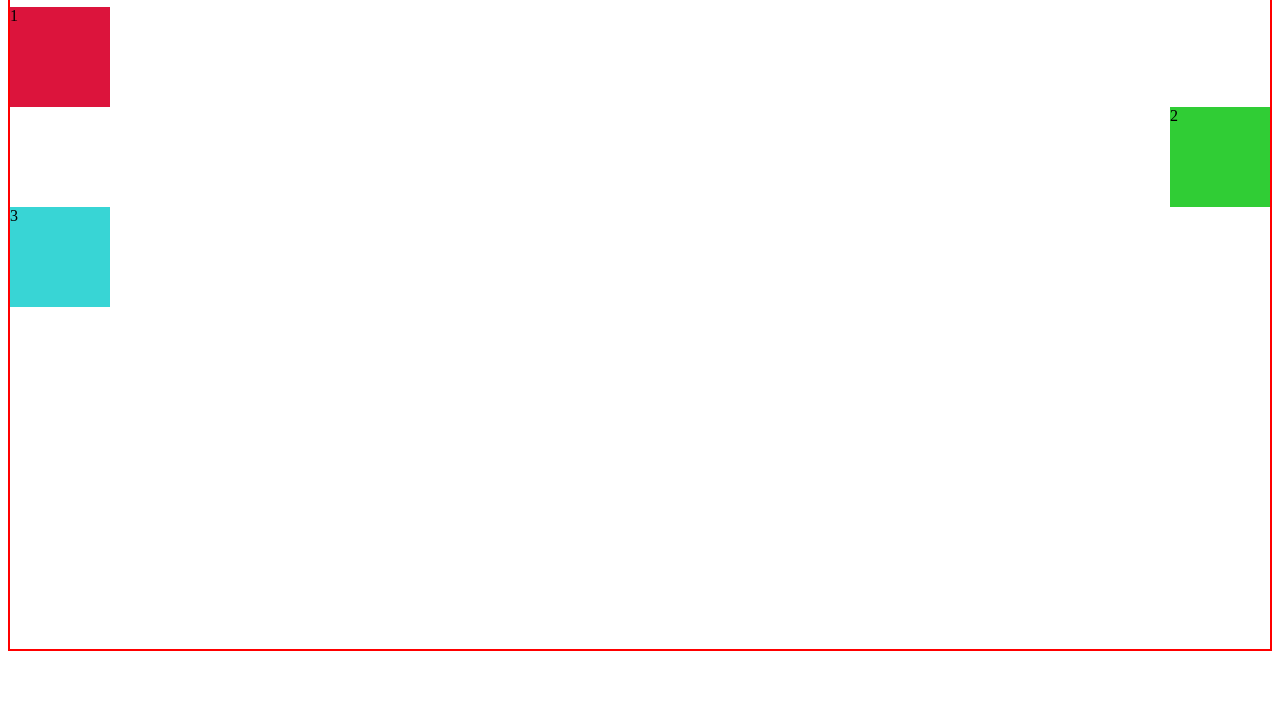
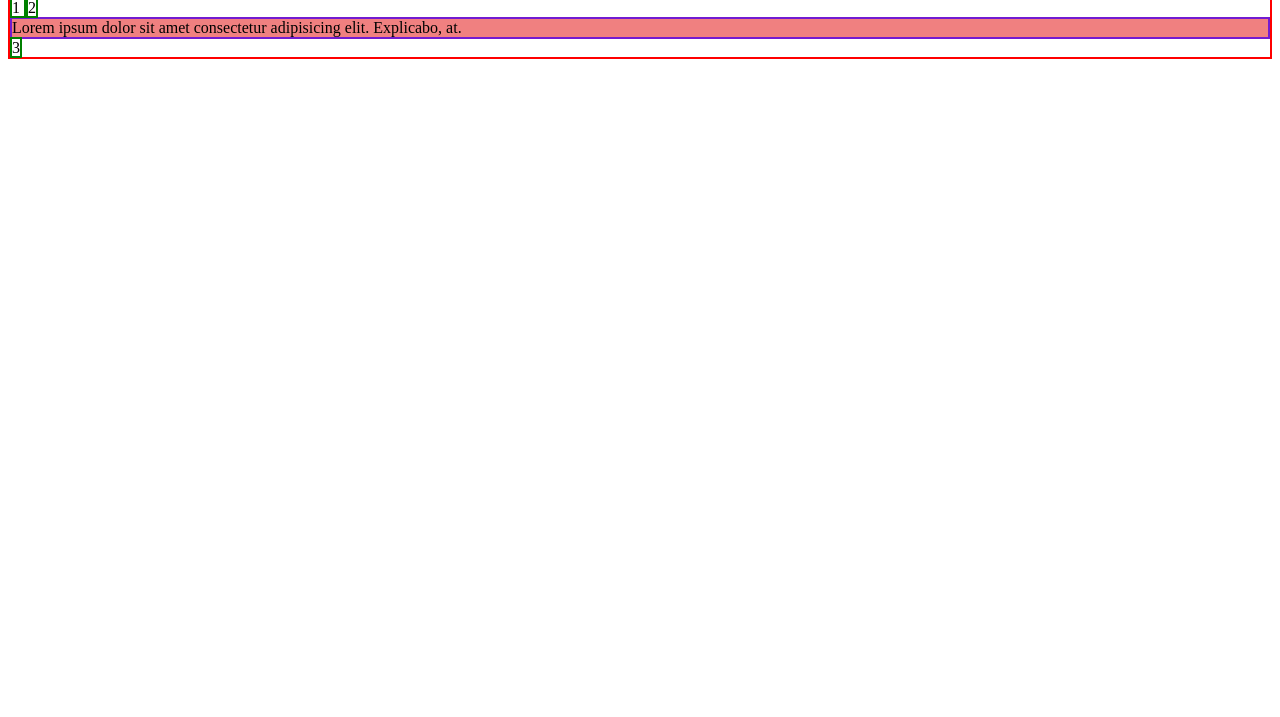
Before and after one commit to callbackhell-1/CSS, a plain HTML site: page CSS-INT-1/index.html in a window 1280 px wide. Shown: the part 83-800 px from the top of the page. Drawn offline with Linux system fonts and the light colour scheme.

Commit message:
Display prop

```diff
--- a/CSS-INT-1/index.html
+++ b/CSS-INT-1/index.html
@@ -6,8 +6,17 @@
   </head>
   <body>
     <h1>FLOAT, DISPLAY, POSITION CSS</h1>
-    <div id="first">1</div>
-    <div id="second">2</div>
-    <div id="third">3</div>
+    <div class="container">
+      <div id="first">
+        1
+      </div>
+      <div id="second">
+        2
+      </div>
+      <span>Lorem ipsum dolor sit amet consectetur adipisicing elit. Explicabo, at.</span>
+      <div id="third">
+        3
+      </div>
+    </div>
   </body>
 </html>
--- a/CSS-INT-1/style.css
+++ b/CSS-INT-1/style.css
@@ -1,20 +1,15 @@
-body {
-  height: 722px;
+.container {
   border: 2px solid red;
 }
-div {
-  height: 100px;
-  width: 100px;
+.container > div {
+  border: 2px solid green;
+  height: 200px;
+  width: 200px;
+  display: inline;
 }
-#first {
-  background-color: crimson;
+
+.container > span {
+  display: block;
+  background-color: lightcoral;
+  border: 2px solid rgb(115, 27, 209);
 }
-#second {
-  background-color: rgb(48, 205, 53);
-  float: right;
-}
-#third {
-  background-color: rgb(56, 213, 213);
-  clear: right;
-  clear: both;
-}
```
Also changed, not shown: 1 other file.
